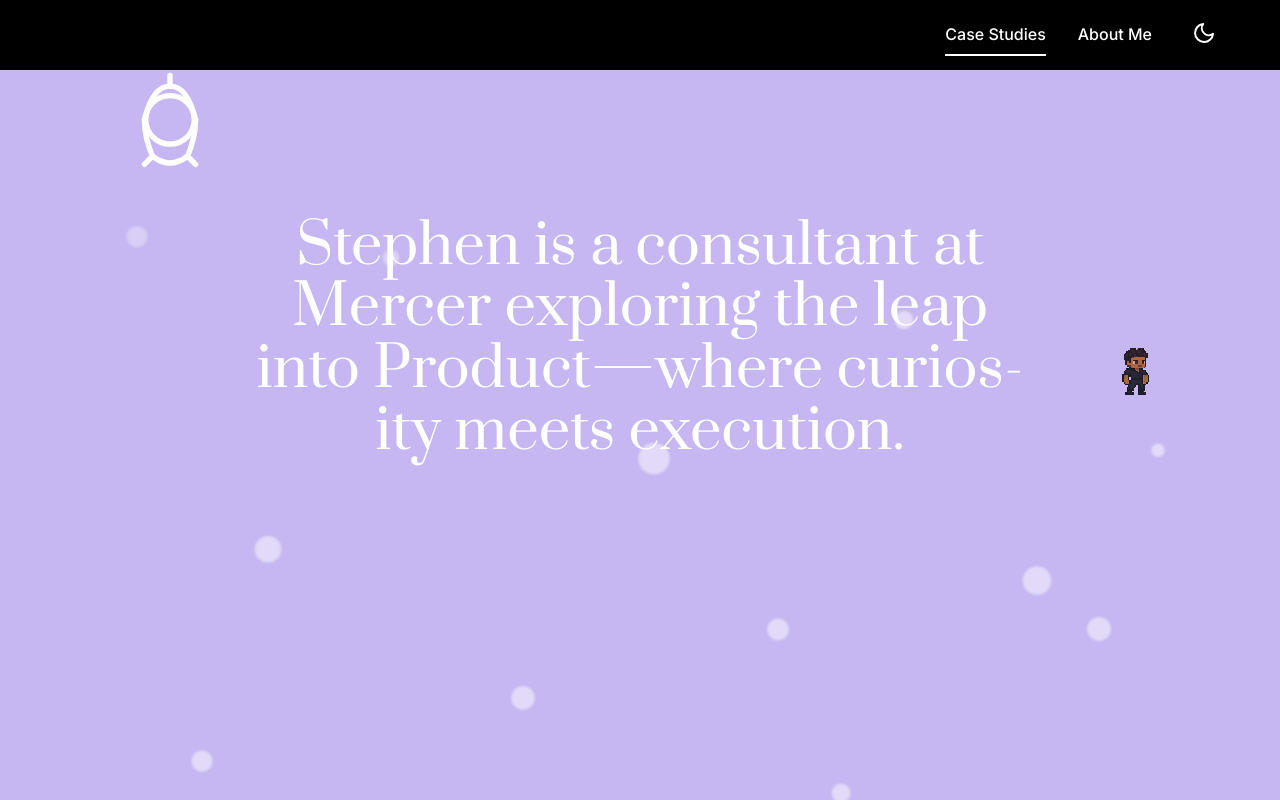
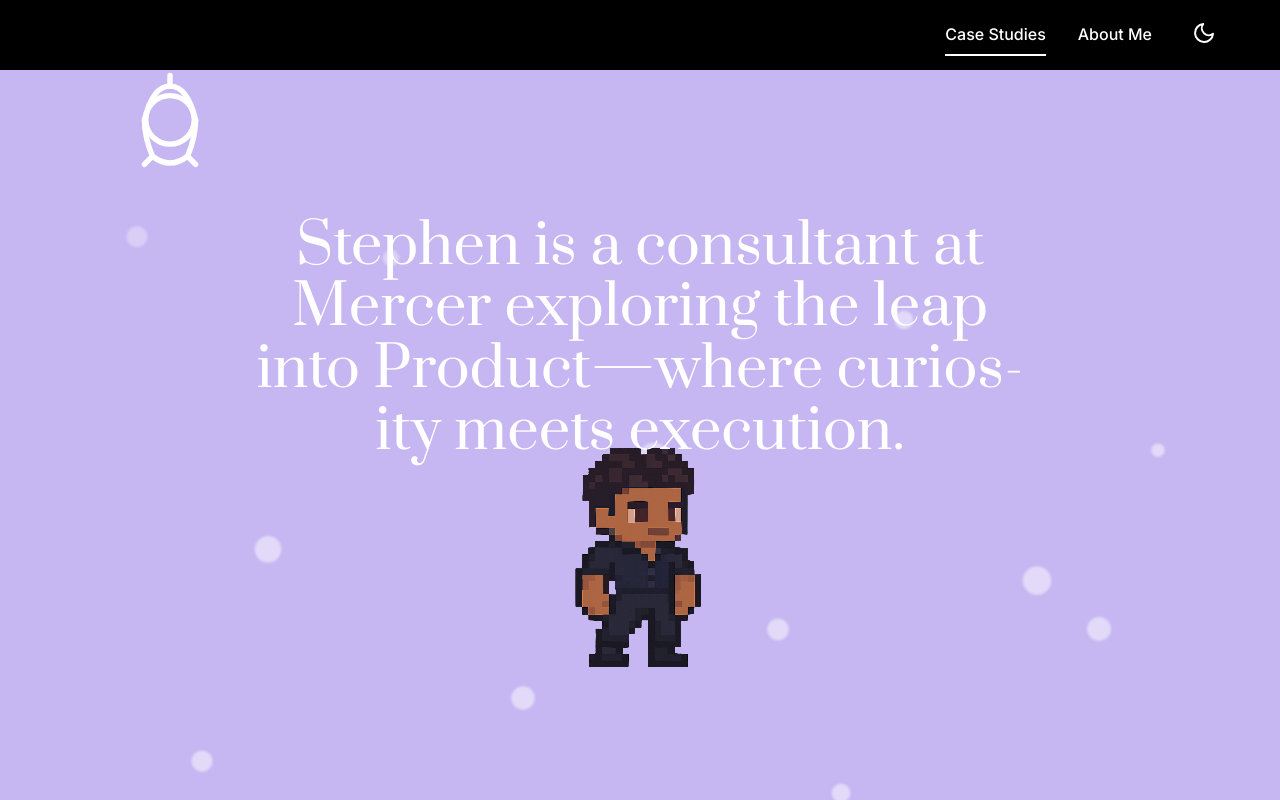
Before and after one commit to stephmartinezhamilton/first-sight, a React (Create React App) app: page /case-studies in a window 1280 px wide. Shown: the top 800 px of the page. Built offline with nearby package versions, Linux system fonts and the light colour scheme.

Commit message:
feat: pixel character now background element in hero section, opacity adjusted

```diff
--- a/src/pages/CaseStudies.css
+++ b/src/pages/CaseStudies.css
@@ -494,3 +494,16 @@
   display: block;
   margin: 2rem auto 0 auto;
 }
+
+.pixel-character-bg {
+  position: absolute;
+  left: 50%;
+  top: 55%;
+  transform: translate(-50%, -50%);
+  width: 300px;
+  height: 300px;
+  opacity: 1;
+  image-rendering: pixelated;
+  z-index: 1;
+  pointer-events: none;
+}
--- a/src/pages/CaseStudies.tsx
+++ b/src/pages/CaseStudies.tsx
@@ -53,6 +53,11 @@
             <div key={i} className={`orb orb-${i+1}`}></div>
           ))}
         </div>
+        <img
+          src={require('../assets/pixel_me.png')}
+          alt="Pixelated character"
+          className="pixel-character-bg"
+        />
         <div className="hero-logo-absolute">
           <Link to="/">
             <svg
@@ -83,14 +88,6 @@
             <h1 className="hero-title" style={{ fontWeight: 200 }}>
               Stephen is a consultant at <span className="highlight">Mercer</span> exploring the leap into <span className="highlight">Product</span>—where curiosity meets execution.
             </h1>
-            <img
-              src={require('../assets/pixel_me.png')}
-              alt="Pixelated character"
-              className="pixel-character"
-              width={64}
-              height={64}
-              style={{ imageRendering: 'pixelated', marginTop: '2rem' }}
-            />
           </div>
         </div>
       </section>
```
